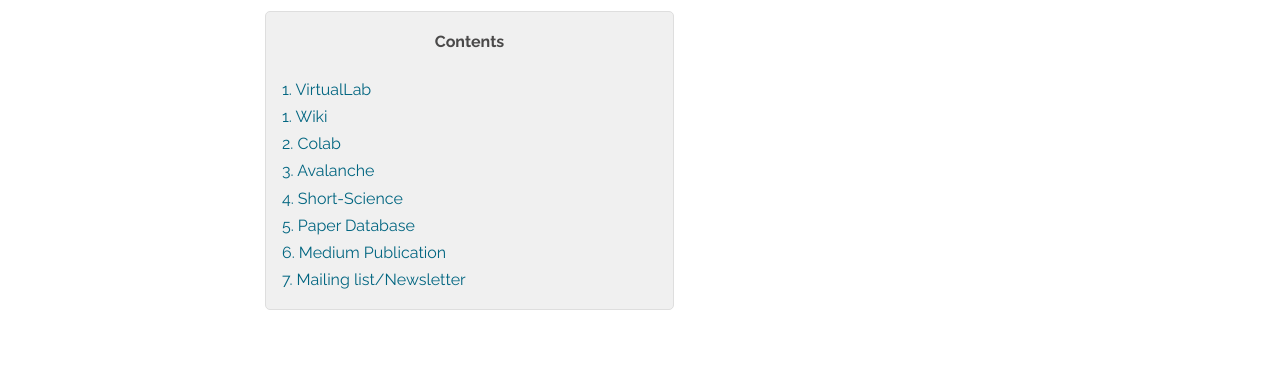
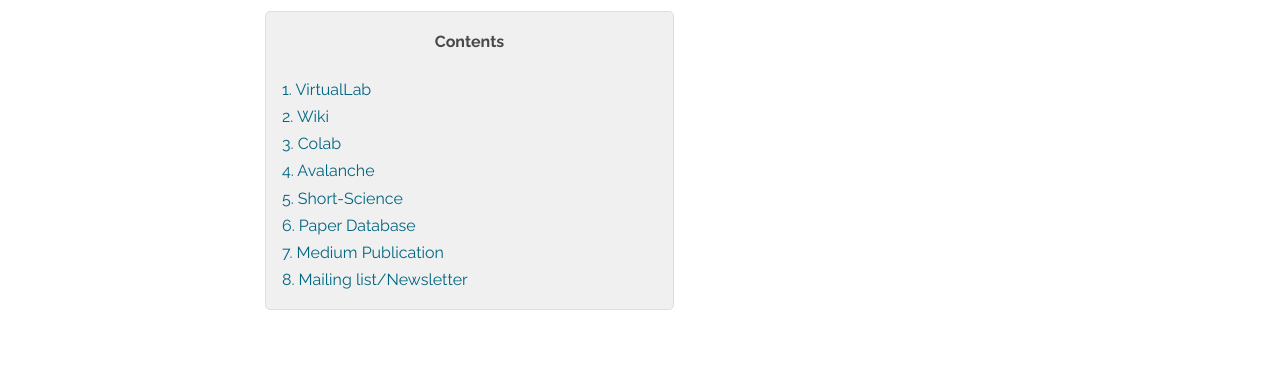
Before and after one commit to giparisi/website, a Jekyll site: the page built from projects.md, in a window 1280 px wide and 900 px high. Shown: the part 313-684 px from the top of the window. Built offline with Jekyll 4.4.1, drawn with Linux system fonts in a browser that asks for light colours; nearby versions of some CDN libraries.

```diff
--- a/projects.md
+++ b/projects.md
@@ -9,13 +9,13 @@
 	<p style="text-align: center;"><strong>Contents</strong></p>
 	<p style="text-align: left; margin-bottom: 0px;">
 		<a href="#virtualLab">1. VirtualLab</a><br>
-		<a href="#wiki">1. Wiki</a><br>
-		<a href="#colab">2. Colab</a><br>
-		<a href="#avalanche">3. Avalanche</a><br>
-		<a href="#short-science">4. Short-Science</a><br>
-		<a href="#paperdb">5. Paper Database</a><br>
-		<a href="#medium">6. Medium Publication</a><br>
-		<a href="#newsletter">7. Mailing list/Newsletter</a>
+		<a href="#wiki">2. Wiki</a><br>
+		<a href="#colab">3. Colab</a><br>
+		<a href="#avalanche">4. Avalanche</a><br>
+		<a href="#short-science">5. Short-Science</a><br>
+		<a href="#paperdb">6. Paper Database</a><br>
+		<a href="#medium">7. Medium Publication</a><br>
+		<a href="#newsletter">8. Mailing list/Newsletter</a>
 	</p>
 </div>
 
```
Also changed, not shown: about_us.md (+2 -2 lines), join_us.md (+1 -1 lines).
